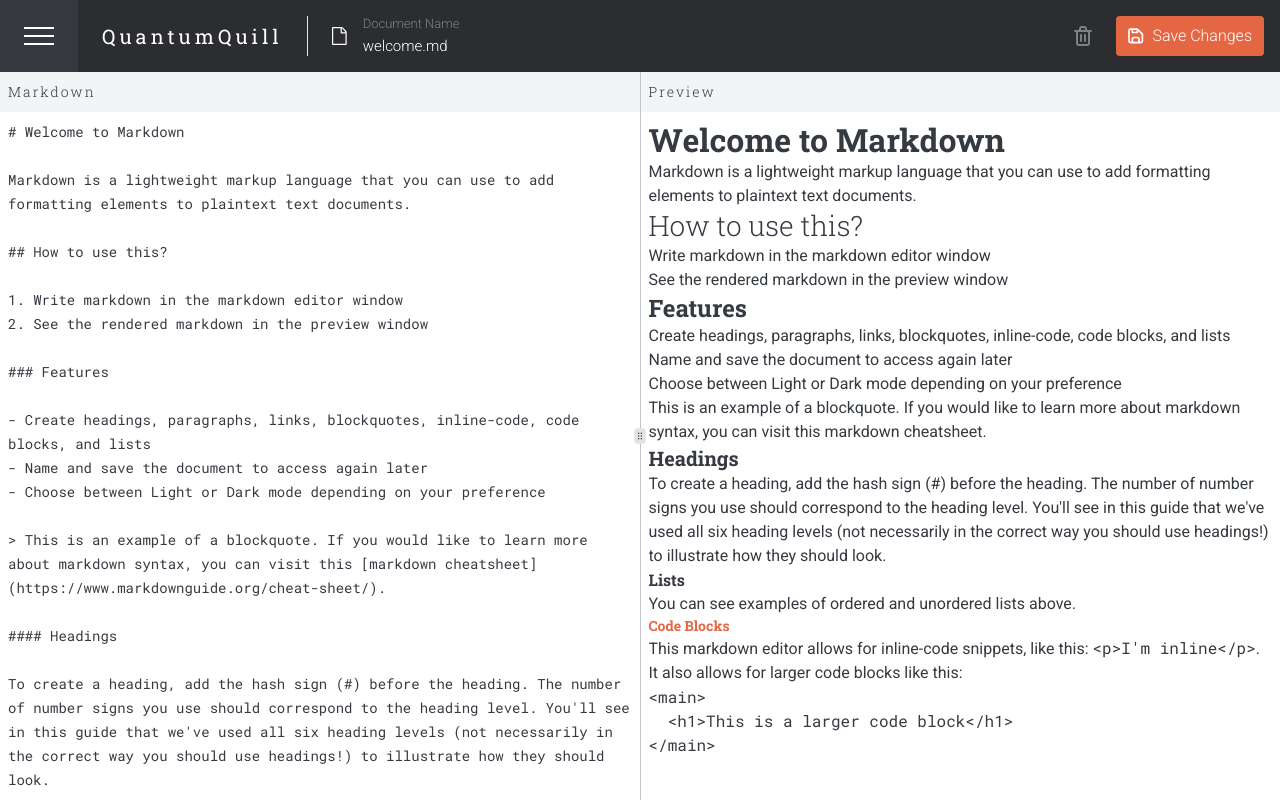
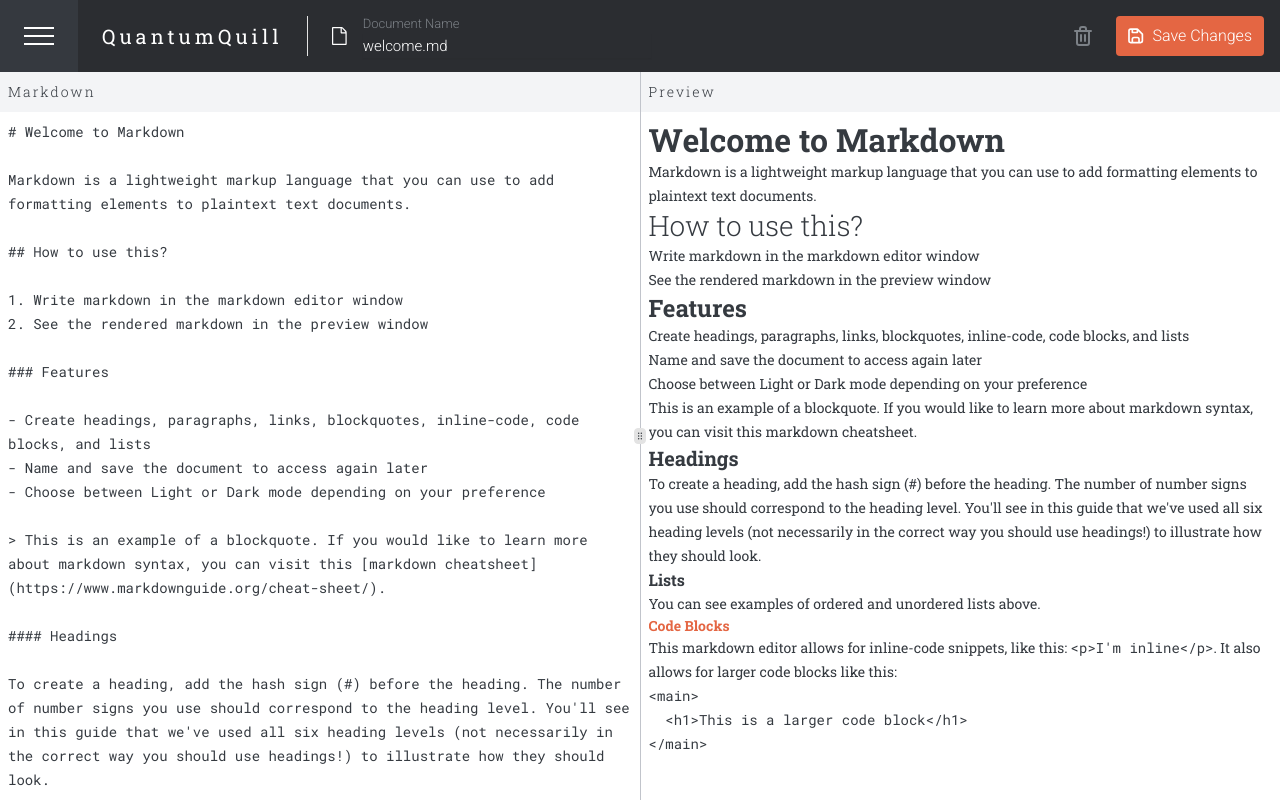
Before and after one commit to Alexjoshua14/QuantumQuill-md, a Next.js app: page / in a window 1280 px wide. Built offline with nearby package versions, Linux system fonts and the light colour scheme.

Commit message:
Set entire Preview section to default to preview font style

```diff
--- a/src/components/markdown/Preview.tsx
+++ b/src/components/markdown/Preview.tsx
@@ -27,7 +27,7 @@ const Preview: FC<PreviewProps> = ({ parentPanelRef, toggleShowPreview }) => {
   return (
     <section className="h-full overflow-y-auto flex flex-col">
       <TitleBar title="Preview" onDoubleClick={fullScreen} toggleShowPreview={toggleShowPreview} />
-      <Markdown className="m-2 h-full overflow-y-auto">
+      <Markdown className="m-2 h-full overflow-y-auto preview">
         {content}
       </Markdown>
     </section>
```
